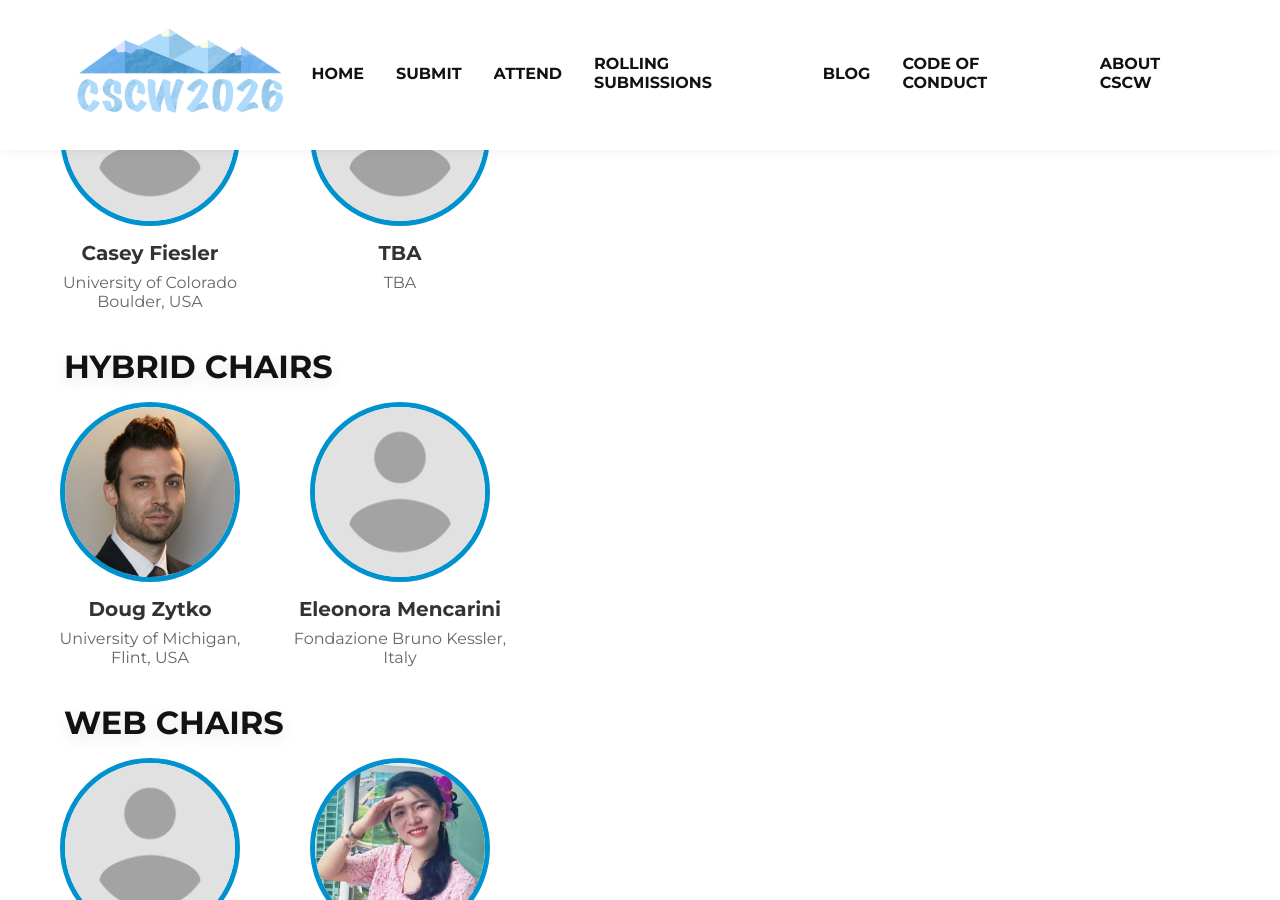
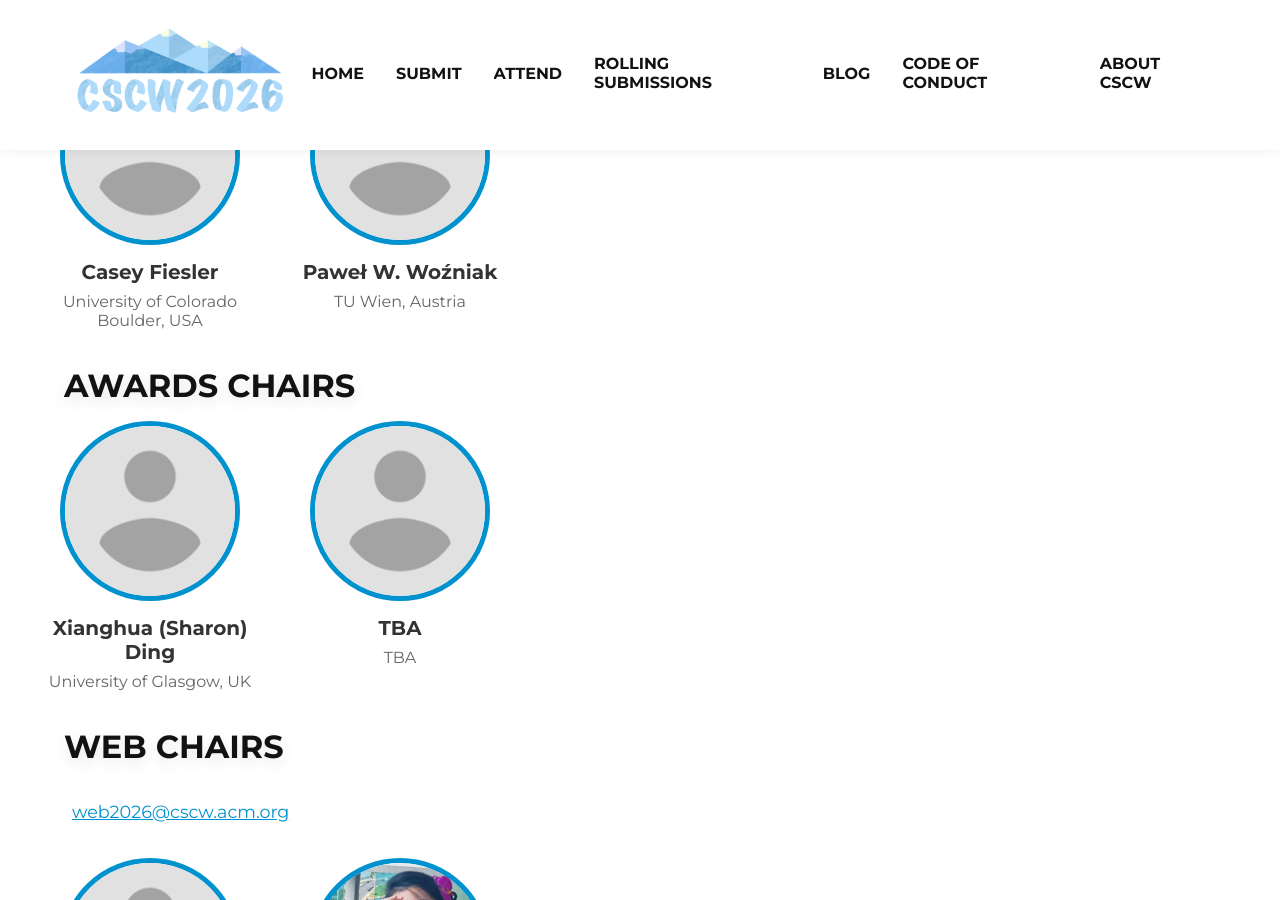
Before and after one commit to anthonypinter/cscw2026-website, a Jekyll site: the page built from organizing.html, in a window 1280 px wide and 900 px high, scrolled down 2907 px. Built offline with Jekyll 4.4.1, drawn with Linux system fonts in a browser that asks for light colours; some of the changed text lies outside the part shown.

Commit message:
Update organizing.html

```diff
--- a/organizing.html
+++ b/organizing.html
@@ -109,8 +109,8 @@
 
          <div class="circle-item">
             <img src="images/placeholder.png" alt="Profile Image 2" class="circle-image">
-            <p class="title">TBA</p>
-            <p class="subtitle">TBA</p>
+            <p class="title">Afsaneh Razi</p>
+            <p class="subtitle">Drexel University, USA</p>
         </div>
 
       </div>
@@ -169,8 +169,8 @@
 
          <div class="circle-item">
             <img src="images/placeholder.png" alt="Profile Image 2" class="circle-image">
-            <p class="title">TBA</p>
-            <p class="subtitle">TBA</p>
+            <p class="title">Jed Brubaker</p>
+            <p class="subtitle">University of Colorado Boulder, USA </p>
         </div>
 
       </div>
@@ -187,15 +187,59 @@
 
          <div class="circle-item">
             <img src="images/placeholder.png" alt="Profile Image 2" class="circle-image">
+            <p class="title">Paweł W. Woźniak</p>
+            <p class="subtitle">TU Wien, Austria</p>
+        </div>
+
+      </div>
+
+
+<!-- AWARDS CHAIRS -->
+
+       <h2>AWARDS CHAIRS</h2>
+      <div class="flex-container">
+
+        <div class="circle-item">
+            <img src="images/placeholder.png" alt="Profile Image 1" class="circle-image">
+            <p class="title">Xianghua (Sharon) Ding</p>
+            <p class="subtitle">University of Glasgow, UK</p>
+        </div>
+
+         <div class="circle-item">
+            <img src="images/placeholder.png" alt="Profile Image 2" class="circle-image">
             <p class="title">TBA</p>
             <p class="subtitle">TBA</p>
         </div>
 
       </div>
 
-      <!-- PROCEEDINGS CHAIRS -->
 
-      <!-- HYBRID CHAIRS -->
+
+
+      <!-- WEB CHAIRS -->
+
+      <h2>WEB CHAIRS</h2>
+      <div class="page-text">
+        <a href="mailto:web2026@cscw.acm.org">web2026@cscw.acm.org</a>
+      </div>
+
+      <div class="flex-container">
+        <div class="circle-item">
+            <img src="images/placeholder.png" alt="Profile Image 1" class="circle-image">
+            <p class="title">Anthony Pinter</p>
+            <p class="subtitle">University of Colorado Boulder, USA</p>
+        </div>
+
+        <!-- Item 2 -->
+        <div class="circle-item">
+            <img src="images/lingl.png" alt="Profile Image 2" class="circle-image">
+            <p class="title">Lingyuan Li</p>
+            <p class="subtitle">Meta, USA</p>
+        </div>
+    </div>
+
+
+    <!-- HYBRID CHAIRS -->
 
            <h2>HYBRID CHAIRS</h2>
 
@@ -214,30 +258,6 @@
         </div>
     </div>
 
-      <!-- DEI CHAIRS -->
-
-      <!-- ACCESSIBILITY CHAIRS -->
-
-      <!-- COMMUNITY CHAIRS -->
-
-      <!-- WEB CHAIRS -->
-
-      <h2>WEB CHAIRS</h2>
-
-      <div class="flex-container">
-        <div class="circle-item">
-            <img src="images/placeholder.png" alt="Profile Image 1" class="circle-image">
-            <p class="title">Anthony Pinter</p>
-            <p class="subtitle">University of Colorado Boulder, USA</p>
-        </div>
-
-        <!-- Item 2 -->
-        <div class="circle-item">
-            <img src="images/lingl.png" alt="Profile Image 2" class="circle-image">
-            <p class="title">Lingyuan Li</p>
-            <p class="subtitle">Meta, USA</p>
-        </div>
-    </div>
 
       <!-- SV CHAIRS-->
 
@@ -257,28 +277,14 @@
         </div>
     </div>
 
-      <!-- AWARDS CHAIRS -->
 
-       <h2>AWARDS CHAIRS</h2>
-      <div class="flex-container">
-
-        <div class="circle-item">
-            <img src="images/placeholder.png" alt="Profile Image 1" class="circle-image">
-            <p class="title">Xianghua (Sharon) Ding</p>
-            <p class="subtitle">University of Glasgow, UK</p>
-        </div>
-
-         <div class="circle-item">
-            <img src="images/placeholder.png" alt="Profile Image 2" class="circle-image">
-            <p class="title">TBA</p>
-            <p class="subtitle">TBA</p>
-        </div>
-
-      </div>
 
     <!-- DESIGN CHAIRS -->
 
         <h2>DESIGN CHAIR</h2>
+      <div class="page-text">
+        <a href="mailto:design2026@cscw.acm.org">design2026@cscw.acm.org</a>
+      </div>
 
       <div class="flex-container">
         <div class="circle-item">
@@ -311,10 +317,21 @@
     </div>
 
     <!-- INDUSTRY AND SPONSORSHIP CHAIRS -->
+    <h2>INDUSTRY LIAISON CHAIRS</h2>
 
-    <!-- LOCAL ORGANIZATION CHAIRS -->
+      <div class="flex-container">
+        <!-- Item 1 -->
+        <div class="circle-item">
+            <img src="images/placeholder.png" alt="Profile Image 1" class="circle-image">
+            <p class="title">Youyang Hou</p>
+            <p class="subtitle">Notion AI, USA</p>
+        </div>
 
-    <h2>LOCAL ORGANIZATION CHAIRS</h2>
+    </div>
+
+
+    <!-- LOCAL ARRANGEMENT CHAIRS -->
+    <h2>LOCAL ARRANGEMENT CHAIRS</h2>
 
       <div class="flex-container">
         <!-- Item 1 -->
@@ -332,18 +349,29 @@
 
     </div>
 
-    <!-- REGISTRATION CHAIRS -->
+
 
     <!-- PUBLICATION CHAIRS -->
 
     <h2>PUBLICATION CHAIRS</h2>
-
       <div class="flex-container">
         <!-- Item 1 -->
         <div class="circle-item">
             <img src="images/jie.png" alt="Profile Image 1" class="circle-image">
             <p class="title">Jie Cai</p>
             <p class="subtitle">Tsinghua University, China</p>
+        </div>
+
+         <div class="circle-item">
+            <img src="images/qiaojin.png" alt="Profile Image 1" class="circle-image">
+            <p class="title">Qiao (Georgie) Jin</p>
+            <p class="subtitle">North Carolina State University, USA</p>
+        </div>
+
+         <div class="circle-item">
+            <img src="images/placeholder.png" alt="Profile Image 1" class="circle-image">
+            <p class="title">Houda Elmimouni</p>
+            <p class="subtitle">University of Manitoba, Canada</p>
         </div>
 
         <div class="circle-item">
@@ -353,6 +381,16 @@
         </div>
 
     </div>
+
+      <!-- DEI CHAIRS -->
+
+      <!-- REGISTRATION CHAIRS -->
+
+      <!-- ACCESSIBILITY CHAIRS -->
+
+      <!-- COMMUNITY CHAIRS -->
+
+      <!-- PROCEEDINGS CHAIRS -->
 
     <!-- TREASURERS -->
 
```
